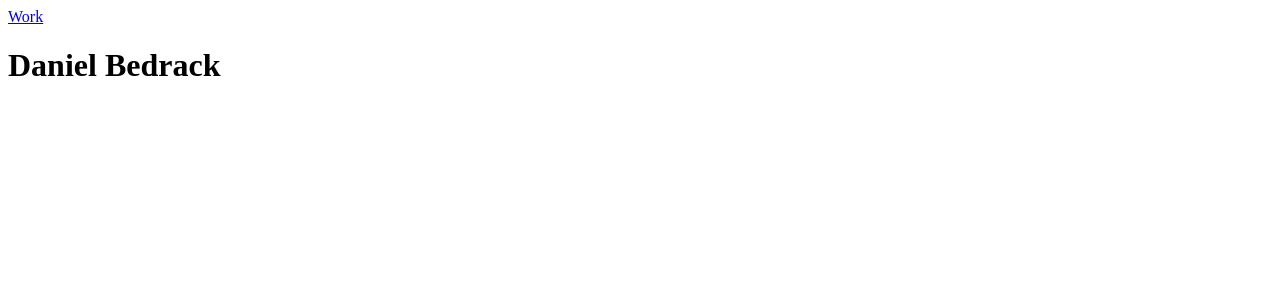
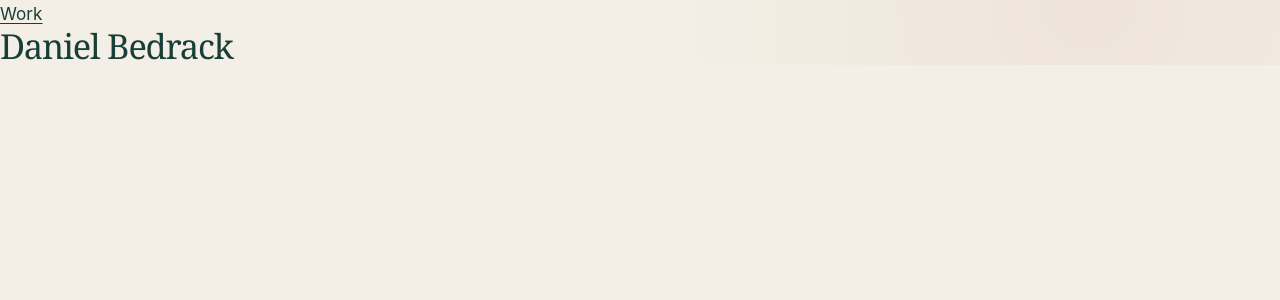
Before and after one commit to DanielBedrack/Portfolio, a React (Vite) app: page / in a window 1280 px wide. Shown: the top 300 px of the page. Built offline with nearby package versions, Linux system fonts and the light colour scheme.

Commit message:
feat: add calm operator design system

```diff
--- a/src/main.tsx
+++ b/src/main.tsx
@@ -1,6 +1,7 @@
 import { StrictMode } from 'react'
 import { createRoot } from 'react-dom/client'
 import { App } from './app/App'
+import './styles/globals.css'
 
 const root = document.getElementById('root')
 
--- /dev/null
+++ b/src/styles/globals.css
@@ -0,0 +1,95 @@
+@import './tokens.css';
+
+*,
+*::before,
+*::after {
+  box-sizing: border-box;
+}
+
+html {
+  scroll-behavior: smooth;
+  background: var(--color-canvas);
+}
+
+body {
+  min-width: 20rem;
+  margin: 0;
+  color: var(--color-ink);
+  background:
+    radial-gradient(circle at 85% 5%, rgb(182 95 69 / 8%), transparent 26rem),
+    var(--color-canvas);
+  font-family: var(--font-body);
+  font-size: clamp(1rem, 0.97rem + 0.15vw, 1.075rem);
+  line-height: 1.65;
+  text-rendering: optimizeLegibility;
+}
+
+a {
+  color: inherit;
+  text-decoration-thickness: 0.08em;
+  text-underline-offset: 0.18em;
+}
+
+img {
+  display: block;
+  max-width: 100%;
+}
+
+button,
+a {
+  -webkit-tap-highlight-color: transparent;
+}
+
+:focus-visible {
+  outline: 0.2rem solid var(--color-focus);
+  outline-offset: 0.25rem;
+}
+
+::selection {
+  color: var(--color-surface-strong);
+  background: var(--color-accent-dark);
+}
+
+h1,
+h2,
+h3 {
+  margin-block: 0;
+  font-family: var(--font-display);
+  font-weight: 500;
+  line-height: 1.05;
+  letter-spacing: -0.035em;
+}
+
+p {
+  margin-block: 0;
+}
+
+.motion-enter {
+  animation: enter 600ms cubic-bezier(0.22, 1, 0.36, 1) both;
+}
+
+@keyframes enter {
+  from {
+    opacity: 0;
+    transform: translateY(0.75rem);
+  }
+}
+
+@media (prefers-reduced-motion: reduce) {
+  html {
+    scroll-behavior: auto;
+  }
+
+  *,
+  *::before,
+  *::after {
+    animation-duration: 0.01ms !important;
+    animation-iteration-count: 1 !important;
+    scroll-behavior: auto !important;
+    transition-duration: 0.01ms !important;
+  }
+
+  .motion-enter {
+    animation: none;
+  }
+}
--- /dev/null
+++ b/src/styles/tokens.css
@@ -0,0 +1,27 @@
+:root {
+  --color-canvas: #f3efe6;
+  --color-surface: #faf7f0;
+  --color-surface-strong: #fffdf8;
+  --color-ink: #173f38;
+  --color-ink-soft: #4d665f;
+  --color-accent: #b65f45;
+  --color-accent-dark: #8d4432;
+  --color-border: #d7d2c7;
+  --color-focus: #d57455;
+  --font-display: Georgia, 'Times New Roman', serif;
+  --font-body: Inter, ui-sans-serif, system-ui, -apple-system, BlinkMacSystemFont,
+    'Segoe UI', sans-serif;
+  --space-1: 0.375rem;
+  --space-2: 0.75rem;
+  --space-3: 1rem;
+  --space-4: 1.5rem;
+  --space-5: 2rem;
+  --space-6: 3rem;
+  --space-7: 4.5rem;
+  --radius-sm: 0.5rem;
+  --radius-md: 0.9rem;
+  --radius-lg: 1.35rem;
+  --content-width: 72rem;
+  --text-width: 44rem;
+  --shadow-soft: 0 1.5rem 4rem rgb(23 63 56 / 8%);
+}
```
Also changed, not shown: src/components/layout/Container.tsx (added, +12 -0 lines), src/components/ui/ButtonLink.tsx (added, +23 -0 lines), src/components/ui/ProjectCard.tsx (added, +31 -0 lines), src/components/ui/SectionHeading.tsx (added, +22 -0 lines), src/styles/components.module.css (added, +135 -0 lines), 1 other file (tests, documents, lock files or other folders).
